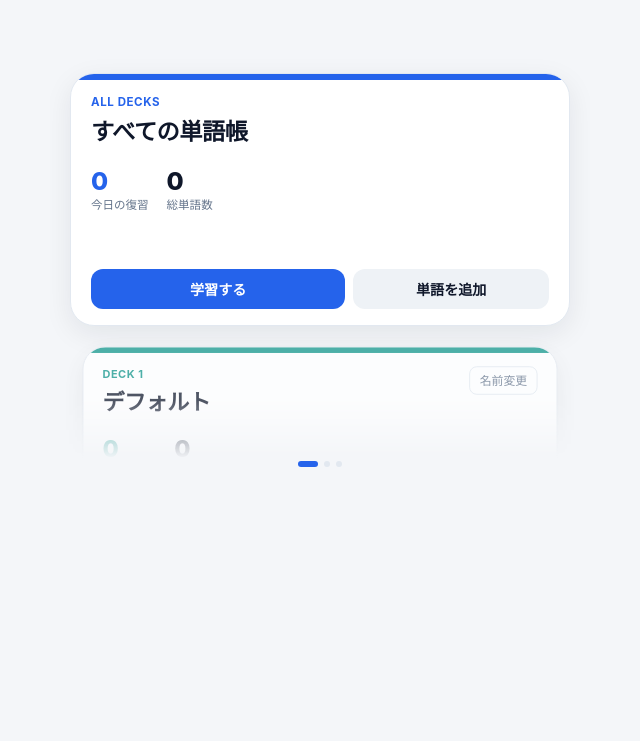
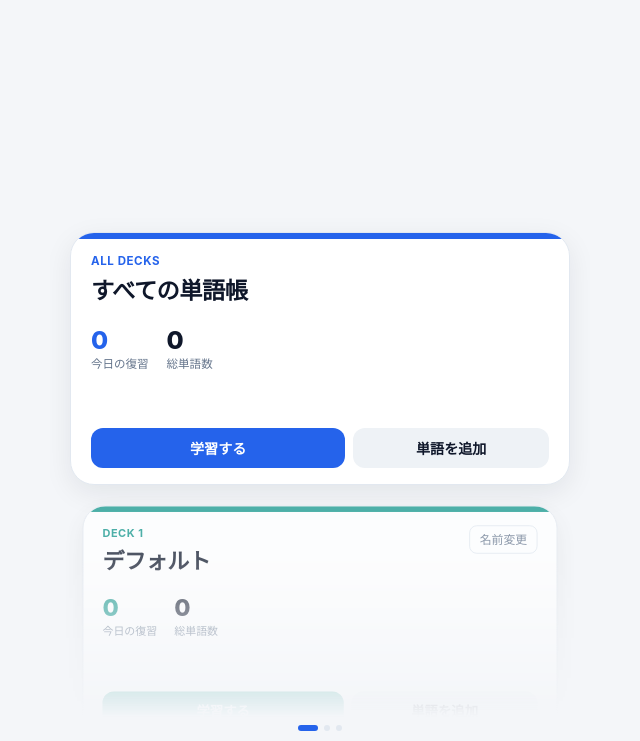
Before and after one commit to cidremt/flash_cards, a plain HTML site: page index.html in a window 1280 px wide. Shown: the part 59-800 px from the top of the page, without its empty margins (320-960 px from the left). Drawn offline with Linux system fonts and the light colour scheme.

Commit message:
Dynamic carousel fade sizing and lock viewport scroll/zoom

```diff
--- a/app.js
+++ b/app.js
@@ -293,8 +293,11 @@ function formatDueBadge(card, now = Date.now()) {
 // --- ページ切り替え ---
 function showPage(pageId) {
   document.querySelectorAll('.page').forEach((p) => p.classList.remove('active'));
-  document.getElementById(pageId).classList.add('active');
-  window.scrollTo({ top: 0, behavior: 'instant' });
+  const page = document.getElementById(pageId);
+  page.classList.add('active');
+  const scrollBox = page.querySelector('.container');
+  if (scrollBox) scrollBox.scrollTop = 0;
+  if (pageId === 'page-home') requestAnimationFrame(adjustCarouselLayout);
 }
 
 function setSubTab(tabName) {
@@ -557,8 +560,6 @@ function renderHomeCarousel() {
     dotsWrap.appendChild(dot);
   }
 
-  updateCarouselIndicator();
-
   // ホーム下部のタグショートカット
   const allTags = getAllUniqueTags();
   const homeTagsBox = document.getElementById('home-tags-box');
@@ -577,6 +578,25 @@ function renderHomeCarousel() {
   } else {
     homeTagsBox.classList.add('hidden');
   }
+
+  requestAnimationFrame(adjustCarouselLayout);
+}
+
+function adjustCarouselLayout() {
+  const carousel = document.getElementById('deck-carousel');
+  const cards = [...carousel.children];
+  if (!cards.length) return;
+  const carouselH = carousel.clientHeight;
+  if (!carouselH) return;
+
+  const activeCard = carousel.querySelector('.deck-card.is-active') || cards[0];
+  const cardH = activeCard.offsetHeight || 220;
+  const padY = Math.max(20, Math.round((carouselH - cardH) / 2));
+  const fadeSize = Math.max(20, Math.min(padY, Math.round(carouselH * 0.22)));
+
+  carousel.style.setProperty('--carousel-pad', `${padY}px`);
+  carousel.style.setProperty('--fade-size', `${fadeSize}px`);
+  updateCarouselIndicator();
 }
 
 function updateCarouselIndicator() {
@@ -1024,6 +1044,15 @@ async function refreshAll() {
 document.getElementById('deck-carousel').addEventListener('scroll', () => {
   requestAnimationFrame(updateCarouselIndicator);
 });
+window.addEventListener('resize', () => {
+  requestAnimationFrame(adjustCarouselLayout);
+});
+if (window.visualViewport) {
+  window.visualViewport.addEventListener('resize', () => {
+    requestAnimationFrame(adjustCarouselLayout);
+  });
+}
+document.addEventListener('gesturestart', (e) => e.preventDefault(), { passive: false });
 
 document.getElementById('btn-home-search').addEventListener('click', () => {
   document.getElementById('search-input').value = '';
--- a/index.html
+++ b/index.html
@@ -2,7 +2,7 @@
 <html lang="ja">
 <head>
   <meta charset="UTF-8">
-  <meta name="viewport" content="width=device-width, initial-scale=1.0, viewport-fit=cover">
+  <meta name="viewport" content="width=device-width, initial-scale=1.0, maximum-scale=1.0, user-scalable=no, viewport-fit=cover">
   <title>マイ単語帳</title>
 
   <!-- PWA / iOS向け設定 -->
@@ -50,21 +50,35 @@
     }
 
     * { box-sizing: border-box; -webkit-tap-highlight-color: transparent; }
-    body {
+    html, body {
       margin: 0;
-      font-family: -apple-system, BlinkMacSystemFont, "Hiragino Sans", "Noto Sans JP", sans-serif;
+      height: 100%;
+      height: 100dvh;
+      overflow: hidden;
+      overscroll-behavior: none;
+      touch-action: manipulation;
       background: var(--bg);
       color: var(--text);
-      padding: calc(16px + env(safe-area-inset-top)) 0 calc(32px + env(safe-area-inset-bottom));
+    }
+    body {
+      font-family: -apple-system, BlinkMacSystemFont, "Hiragino Sans", "Noto Sans JP", sans-serif;
+      padding-top: calc(12px + env(safe-area-inset-top));
       max-width: 540px;
       margin-inline: auto;
       line-height: 1.5;
-      overflow-x: hidden;
     }
 
-    .container { padding-inline: 16px; }
-    .page { display: none; animation: fadeIn 0.18s ease; }
-    .page.active { display: block; }
+    .page { display: none; height: 100%; overflow: hidden; animation: fadeIn 0.18s ease; }
+    .page.active { display: flex; flex-direction: column; }
+    .container {
+      flex: 1;
+      min-height: 0;
+      overflow-y: auto;
+      overflow-x: hidden;
+      overscroll-behavior-y: contain;
+      -webkit-overflow-scrolling: touch;
+      padding: 0 16px calc(24px + env(safe-area-inset-bottom));
+    }
     @keyframes fadeIn {
       from { opacity: 0; transform: translateY(4px); }
       to { opacity: 1; transform: translateY(0); }
@@ -72,12 +86,13 @@
 
     /* トップバー */
     .topbar {
+      flex-shrink: 0;
       display: flex;
       justify-content: space-between;
       align-items: center;
       gap: 10px;
       padding: 0 16px;
-      margin-bottom: 18px;
+      margin-bottom: 12px;
     }
     .topbar-left { display: flex; align-items: center; gap: 8px; min-width: 0; }
     .topbar-right { display: flex; align-items: center; gap: 8px; flex-shrink: 0; }
@@ -139,29 +154,33 @@
       flex-shrink: 0;
     }
 
-    /* 縦スクロール単語帳カルーセル */
+    /* 縦スクロール単語帳カルーセル（画面高さに合わせて動的調整） */
     .deck-carousel {
+      flex: 1;
+      min-height: 0;
       display: flex;
       flex-direction: column;
       gap: 14px;
-      height: min(64vh, 450px);
       overflow-y: auto;
+      overflow-x: hidden;
+      overscroll-behavior-y: contain;
+      touch-action: pan-y;
       scroll-snap-type: y mandatory;
-      padding: 64px 20px;
+      padding: var(--carousel-pad, 64px) 20px;
       -webkit-overflow-scrolling: touch;
       scrollbar-width: none;
       -webkit-mask-image: linear-gradient(
         to bottom,
-        transparent 0%,
-        #000 13%,
-        #000 87%,
+        transparent 0,
+        #000 var(--fade-size, 48px),
+        #000 calc(100% - var(--fade-size, 48px)),
         transparent 100%
       );
       mask-image: linear-gradient(
         to bottom,
-        transparent 0%,
-        #000 13%,
-        #000 87%,
+        transparent 0,
+        #000 var(--fade-size, 48px),
+        #000 calc(100% - var(--fade-size, 48px)),
         transparent 100%
       );
     }
@@ -284,10 +303,11 @@
 
     /* ページドット */
     .carousel-dots {
+      flex-shrink: 0;
       display: flex;
       justify-content: center;
       gap: 6px;
-      margin: 2px 0 18px;
+      padding: 8px 0 calc(10px + env(safe-area-inset-bottom));
     }
     .dot {
       width: 6px;
@@ -306,7 +326,8 @@
 
     /* ホーム下部のタグショートカット */
     .home-tags-box {
-      padding: 0 16px;
+      flex-shrink: 0;
+      padding: 0 16px calc(12px + env(safe-area-inset-bottom));
     }
     .home-section-title {
       font-size: 0.78rem;
@@ -609,7 +630,7 @@
       border-radius: 10px;
       background: var(--bg);
       color: var(--text);
-      font-size: 0.92rem;
+      font-size: 16px;
       font-family: inherit;
       outline: none;
     }
--- a/sw.js
+++ b/sw.js
@@ -1,4 +1,4 @@
-const CACHE_NAME = 'flashcard-pwa-v13';
+const CACHE_NAME = 'flashcard-pwa-v14';
 const ASSETS = ['./', './index.html', './app.js', './manifest.json'];
 
 self.addEventListener('install', (event) => {
```
